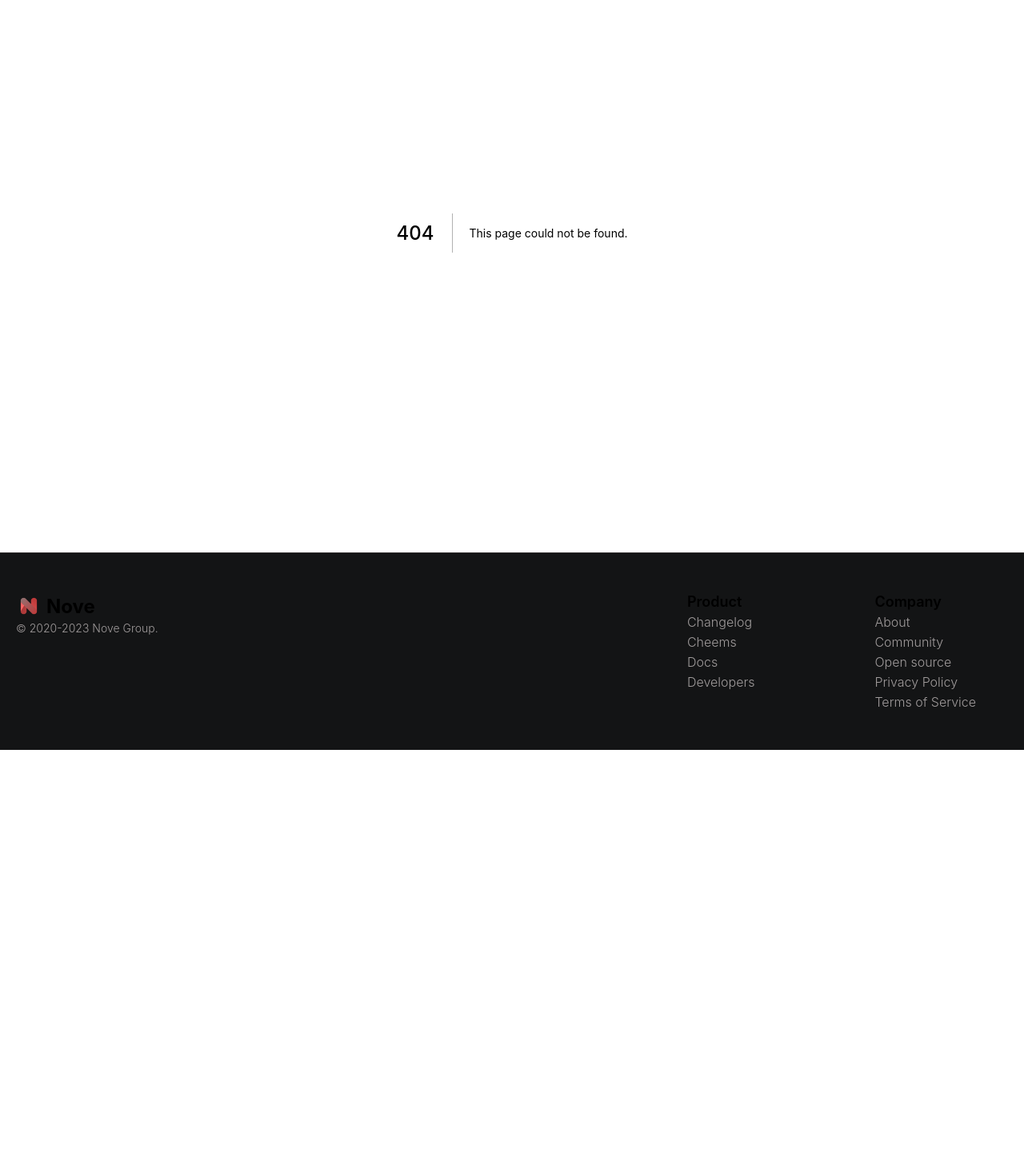
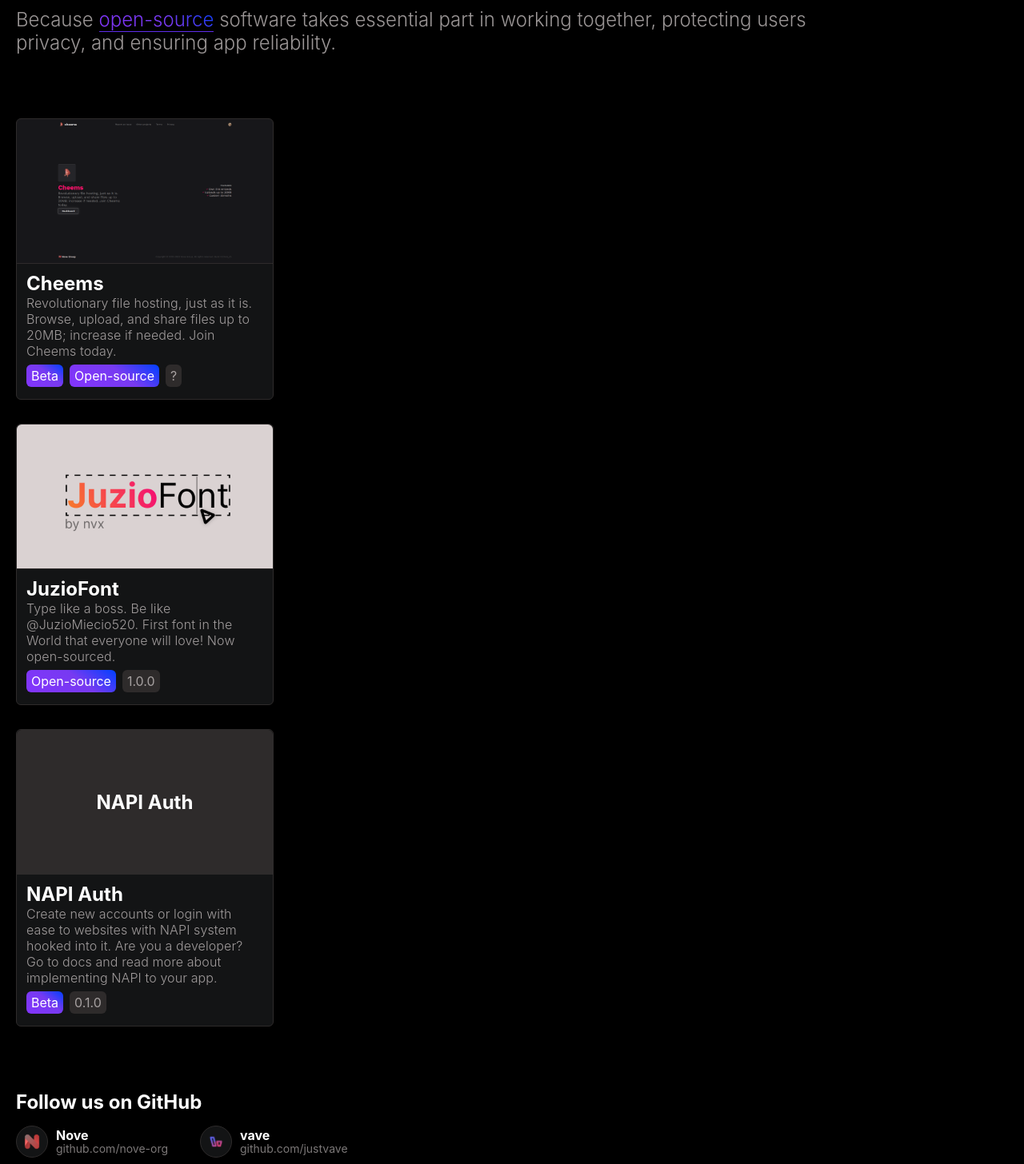
Before and after one commit to nove-org/website, a Next.js app: page /open-source in a window 1280 px wide. Before the commit this address had no page. Shown: the part 174-1630 px from the top of the page at 80% size. Before the commit the page ends 1112 px from the top, so only its background shows below. Built offline with nearby package versions, Linux system fonts and the light colour scheme; no server answers; a web font is replaced by a local one.

Commit message:
feat: projects page init

```diff
--- a/app/layout.tsx
+++ b/app/layout.tsx
@@ -88,31 +88,32 @@
                     <div className="container">
                         <Link href="/">
                             <header>
-                                <Image src="/cdn/assets/logo.png" width={32} height={32} alt="Logo grayscale" />
+                                <Image src="/cdn/assets/watermark.png" width={22} height={22} alt="Logo grayscale" />
                                 <h1>Nove</h1>
                             </header>
                         </Link>
                         <ul>
                             <li>
-                                <Link href="/">Projects</Link>
+                                <Link href="/about">About</Link>
                             </li>
                             <li>
-                                <Link href="/">Docs</Link>
+                                <Link href="/docs">Docs</Link>
                             </li>
                             <li>
-                                <Link href="/">About</Link>
+                                <a href="https://github.com/nove-org/" target="_blank">
+                                    GitHub
+                                </a>
                             </li>
                             <li>
-                                <Link href="/">GitHub</Link>
+                                <a href="https://github.com/orgs/nove-org/discussions/categories/announcements" target="_blank">
+                                    Announcements
+                                </a>
                             </li>
                             <li>
-                                <Link href="/">Changelog</Link>
+                                <Link href="/open-source">Open source</Link>
                             </li>
                             <li>
-                                <Link href="/">Open source</Link>
-                            </li>
-                            <li>
-                                <Link href="/">Legal</Link>
+                                <a>Legal</a>
                             </li>
                         </ul>
                         <ul>
@@ -133,7 +134,7 @@
                         <aside>
                             <header>
                                 <div className="card">
-                                    <Image src="/cdn/assets/logo.png" width={32} height={32} alt="Logo grayscale" />
+                                    <Image src="/cdn/assets/watermark.png" width={22} height={22} alt="Logo grayscale" />
                                     <h1>Nove</h1>
                                 </div>
                                 <p>&copy; 2020-{new Date().getFullYear()} Nove Group.</p>
@@ -144,16 +145,18 @@
                                 <header>Product</header>
                                 <ul>
                                     <li>
-                                        <Link href="/">Changelog</Link>
+                                        <Link href="/">Login</Link>
                                     </li>
                                     <li>
-                                        <a href="https://beta.cheems.dog">Cheems</a>
+                                        <a href="https://beta.cheems.dog" target="_blank">
+                                            Cheems
+                                        </a>
                                     </li>
                                     <li>
-                                        <Link href="/">Docs</Link>
+                                        <Link href="/docs">Docs</Link>
                                     </li>
                                     <li>
-                                        <Link href="/">Developers</Link>
+                                        <Link href="/account/developers">Developers</Link>
                                     </li>
                                 </ul>
                             </div>
@@ -161,19 +164,21 @@
                                 <header>Company</header>
                                 <ul>
                                     <li>
-                                        <Link href="/">About</Link>
+                                        <Link href="/about">About</Link>
                                     </li>
                                     <li>
-                                        <a href="https://github.com/orgs/nove-org/discussions">Community</a>
+                                        <a href="https://github.com/orgs/nove-org/discussions" target="_blank">
+                                            Community
+                                        </a>
                                     </li>
                                     <li>
-                                        <Link href="/">Open source</Link>
+                                        <Link href="/open-source">Open source</Link>
                                     </li>
                                     <li>
-                                        <Link href="/">Privacy Policy</Link>
+                                        <Link href="/privacy">Privacy Policy</Link>
                                     </li>
                                     <li>
-                                        <Link href="/">Terms of Service</Link>
+                                        <Link href="/terms">Terms of Service</Link>
                                     </li>
                                 </ul>
                             </div>
--- /dev/null
+++ b/app/open-source/page.tsx
@@ -0,0 +1,95 @@
+'use client';
+
+import Image from 'next/image';
+import axios from 'axios';
+import { useEffect, useState } from 'react';
+
+import o from '~/open-source/page.module.sass';
+
+export default function Projects() {
+    const [cheemsVersion, setCheemsVersion] = useState<string>('0.000.0');
+
+    useEffect(() => {
+        const fetchCheemsVersion = async () => {
+            await axios
+                .get('https://api.cheems.dog/v1/service/release')
+                .then((res) => (res.data.body ? setCheemsVersion(res.data.body.data.version) : setCheemsVersion('?')))
+                .catch((err) => setCheemsVersion('?'));
+        };
+
+        fetchCheemsVersion();
+    }, []);
+
+    return (
+        <main>
+            <title>Projects — Nove</title>
+            <section className={o.projects}>
+                <h1 className={o.title}>Open-source</h1>
+                <p className={o.description}>
+                    Because <span>open-source</span> software takes essential part in working together, protecting users privacy, and ensuring app reliability.
+                </p>
+                <div className={o.wrapper}>
+                    <a href="https://github.com/nove-org/cheems" target="_blank">
+                        <div className={o.card + ' ' + o.dark}>
+                            <figure>
+                                <Image src="/cdn/assets/cheems.png" alt="Cheems website screenshot" width={320} height={180} />
+                            </figure>
+                            <h1>Cheems</h1>
+                            <p className={o.text}>Revolutionary file hosting, just as it is. Browse, upload, and share files up to 20MB; increase if needed. Join Cheems today.</p>
+                            <div className={o.tags}>
+                                <div className={o.tag}>Beta</div>
+                                <div className={o.tag}>Open-source</div>
+                                <div className={o.version}>{cheemsVersion}</div>
+                            </div>
+                        </div>
+                    </a>
+                    <a href="https://github.com/nove-org/JuzioFont" target="_blank">
+                        <div className={o.card + ' ' + o.light}>
+                            <figure>
+                                <Image src="/cdn/assets/juziofont.png" alt="Cheems website screenshot" width={320} height={180} />
+                            </figure>
+                            <h1>JuzioFont</h1>
+                            <p className={o.text}>Type like a boss. Be like @JuzioMiecio520. First font in the World that everyone will love! Now open-sourced.</p>
+                            <div className={o.tags}>
+                                <div className={o.tag}>Open-source</div>
+                                <div className={o.version}>1.0.0</div>
+                            </div>
+                        </div>
+                    </a>
+                    <div className={o.card + ' ' + o.light}>
+                        <figure>
+                            <h1>NAPI Auth</h1>
+                        </figure>
+                        <h1>NAPI Auth</h1>
+                        <p className={o.text}>Create new accounts or login with ease to websites with NAPI system hooked into it. Are you a developer? Go to docs and read more about implementing NAPI to your app.</p>
+                        <div className={o.tags}>
+                            <div className={o.tag}>Beta</div>
+                            <div className={o.version}>0.1.0</div>
+                        </div>
+                    </div>
+                </div>
+                <h2 className={o.sectionTitle}>Follow us on GitHub</h2>
+                <ul className={o.links}>
+                    <a href="https://github.com/nove-org/" target="_blank">
+                        <li>
+                            <Image src="/cdn/assets/logo.png" width={28} height={28} alt="Logo" />
+                            <header>
+                                <h1>Nove</h1>
+                                <p>github.com/nove-org</p>
+                            </header>
+                        </li>
+                    </a>
+                    <a href="https://github.com/justvave/" target="_blank">
+                        <li>
+                            <Image src="/cdn/assets/vave.png" width={28} height={28} alt="Logo" />
+                            <header>
+                                <h1>vave</h1>
+                                <p>github.com/justvave</p>
+                            </header>
+                        </li>
+                    </a>
+                </ul>
+            </section>
+        </main>
+    );
+}
--- a/sass/brand.sass
+++ b/sass/brand.sass
@@ -2,16 +2,18 @@
 $primary: #000000
 $secondary: #131415
 $border: #2e2b2b
+$border2: #464141
 $font: #ffffff
 $font2: #d0c9c9be
 $font3: #b3adadaf
 
 // Hero color scheme
-$textGlow: 0 0 50px rgba(114, 85, 129, 0.65)
+$textGlow: 0 0 50px rgba(129, 85, 121, 0.65)
 $textBackground: linear-gradient(180deg, rgba(255, 255, 255, 1) 0%, rgba(233, 229, 227, 1) 42%, rgba(198, 191, 191, 0.9850140739889706) 89%)
-$textSpan: linear-gradient(218deg, rgba(0, 93, 255, 1) 0%, rgba(179, 58, 241, 1) 42%, rgba(255, 54, 134, 0.9850140739889706) 89%)
-$buttonGlow: 0 0 25px 0 rgba(114, 85, 129, 0.35)
+$textSpan: linear-gradient(218deg, rgb(255, 0, 217) 0%, rgb(241, 58, 131) 42%, rgba(255, 54, 94, 0.98) 89%)
+$buttonGlow: 0 0 25px 0 rgba(129, 85, 121, 0.35)
 $buttonBackground: linear-gradient(180deg, rgb(240, 236, 236) 0%, rgba(233, 229, 227, 1) 42%, rgba(224, 218, 218, 0.985) 89%)
+$itemBackground: linear-gradient(218deg, rgb(0, 64, 255) 0%, rgb(119, 58, 241) 42%, rgba(131, 54, 255, 0.98) 89%)
 
 // Main variables
 $blur: blur(50%)
--- /dev/null
+++ b/sass/open-source/page.module.sass
@@ -0,0 +1,147 @@
+/*
+ * Copyright 2023 (c) wnm210
+ * GitHub: https://wnm210.com/
+ * Apple San Francisco font is property of their respective owners.
+ */
+
+@use '../brand' as *
+
+section.projects
+    padding: 50px 0
+    padding-bottom: 0
+    & h1.title
+        font-size: 48px
+        background: $textBackground
+        background-clip: text
+        -webkit-background-clip: text
+        -webkit-text-fill-color: transparent
+        font-weight: 700
+        margin-bottom: 10px
+    & p.description
+        font-size: 24px
+        color: $font2
+        font-weight: 300
+        margin-bottom: 50px
+        max-width: 1000px
+        & span
+            background: $itemBackground
+            border-bottom: 1px solid #5f2ceb
+            background-clip: text
+            -webkit-background-clip: text
+            -webkit-text-fill-color: transparent
+    & h2.sectionTitle
+        margin-top: 80px
+        margin-bottom: 15px
+    & div.wrapper
+        display: flex
+        @media screen and (max-width: 1300px)
+            flex-direction: column
+        & div.card
+            border: 1px solid $border
+            background: $secondary
+            border-radius: $radius
+            max-width: 320px
+            width: 100%
+            height: 100%
+            margin-right: 30px
+            min-height: 366px
+            max-height: 366px
+            cursor: pointer
+            position: relative
+            z-index: 1
+            @media screen and (max-width: 1300px)
+                margin-right: 0
+                margin-top: 30px
+                min-height: min-content
+                padding-bottom: 50px
+            &:hover
+                box-shadow: 0 0 50px -5px #f3e1e134
+                border: 1px solid $border2
+                & figure
+                    background: $border2
+                    border-bottom: 1px solid $border2
+            & figure
+                marign: 0
+                padding: 0
+                border-bottom: 1px solid $border
+                background: $border
+                height: 180px
+                margin-bottom: 10px
+                display: flex
+                flex-direction: column
+                align-items: center
+                justify-content: center
+                border-top-left-radius: $radius
+                border-top-right-radius: $radius
+                & img
+                    marign: 0
+                    padding: 0
+                    border-top-left-radius: $radius
+                    border-top-right-radius: $radius
+            & h1
+                padding: 0 12px
+            & p.text
+                font-weight: 300
+                color: $font2
+                padding: 0 12px
+                letter-spacing: .1px
+                min-height: 76px
+            & div.tags
+                display: flex
+                align-items: center
+                flex-wrap: wrap
+                padding: 0 12px
+                margin: 15px 0
+                position: absolute
+                bottom: 0
+                left: 0
+                & div
+                    &:not(:last-child)
+                        margin-right: 8px
+                    &.tag
+                        background: $itemBackground
+                        border-radius: $radius
+                        padding: 4px 6px
+                    &.version
+                        background: $border
+                        border-radius: $radius
+                        padding: 4px 6px
+                        color: $font2
+    & ul.links
+        margin: 0
+        padding: 0
+        display: flex
+        align-items: center
+        list-style: none
+        margin-bottom: 80px
+        @media screen and (max-width: 550px)
+            flex-direction: column
+            align-items: flex-start
+            margin-top: -10px
+        & li
+            display: flex
+            align-items: center
+            margin-right: 40px
+            @media screen and (max-width: 550px)
+                margin-right: 0
+                margin-top: 10px
+            &:hover
+                & header
+                    & p
+                        color: $font2
+            & img
+                border: 1px solid $border
+                background: $secondary
+                margin-right: 10px
+                border-radius: 50%
+                padding: 5px
+            & header
+                display: flex
+                flex-direction: column
+                & h1
+                    font-size: 16px
+                    line-height: 1.1
+                & p
+                    font-size: 14px
+                    line-height: 1.1
+                    color: $font3
--- a/sass/page.module.sass
+++ b/sass/page.module.sass
@@ -8,7 +8,7 @@
 
 section.hero
     width: 100%
-    height: calc( 100% - 9.5rem )
+    height: calc( 100vh - 10rem )
     display: flex
     flex-direction: column
     align-items: center
@@ -32,12 +32,13 @@
     & p
         font-size: 24px
         font-weight: 400
-        opacity: 0.6
         max-width: 800px
         line-height: 1.4
         margin-top: 7px
+        color: $font2
         text-align: center
         padding: 0 10px
+        margin-bottom: 15px
         @media screen and (max-width: 600px)
             font-size: 22px
     & ul
@@ -45,7 +46,6 @@
         flex-direction: row
         justify-content: center
         align-items: center
-        margin-top: 15px
         min-height: 100px
         list-style: none
         margin: 0
```
